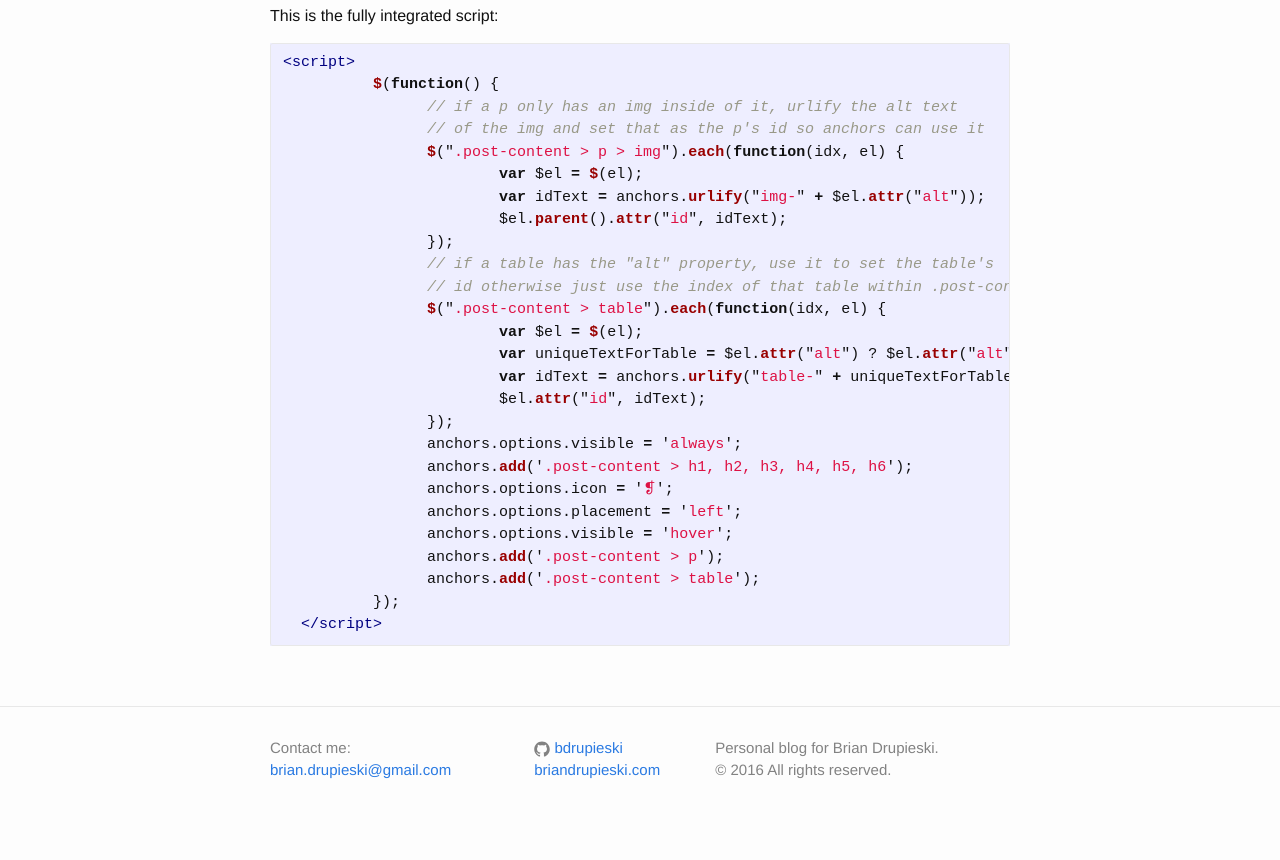
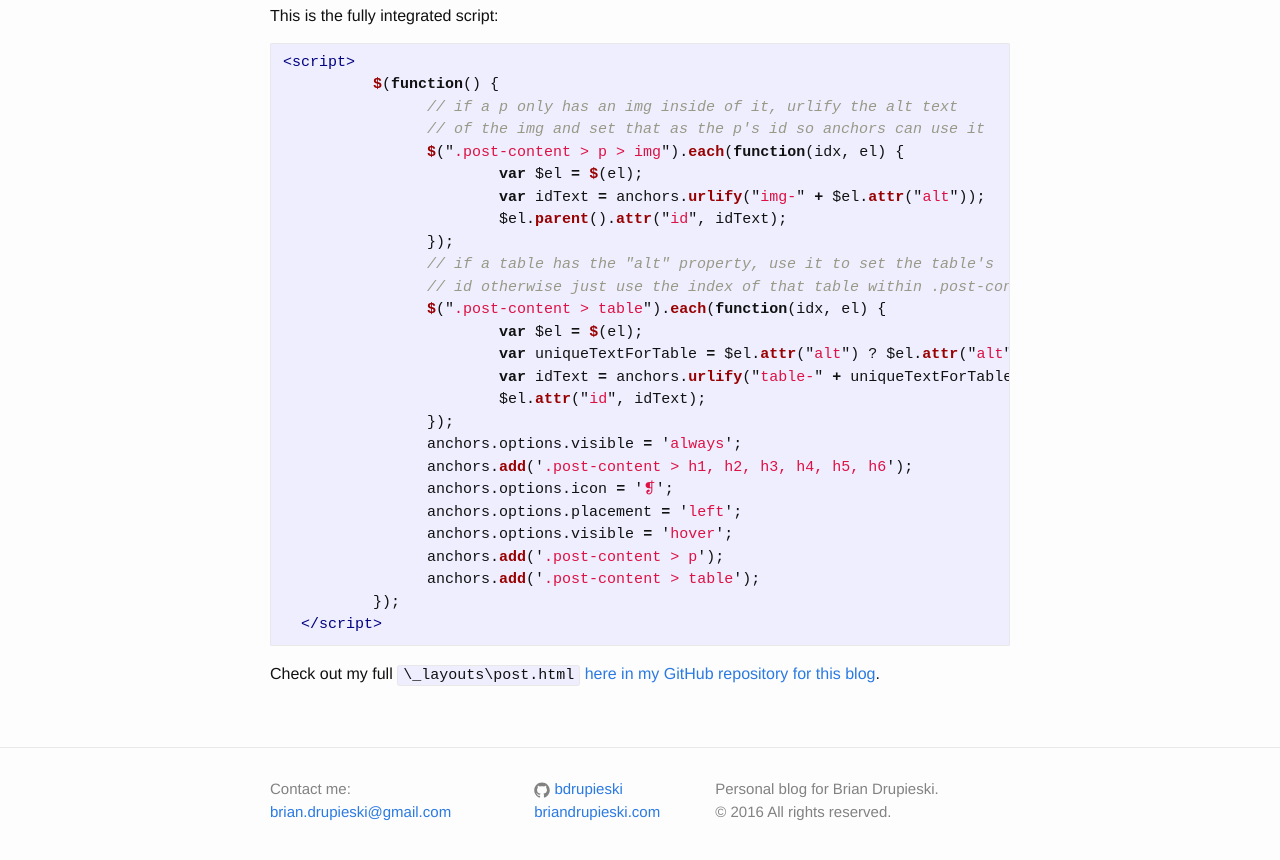
Before and after one commit to bdrupieski/bdrupieski.github.io, a Jekyll site: the page built from _posts/2016-09-13-anchors-in-jekyll-blog.md, in a window 1280 px wide and 900 px high, scrolled down 2971 px. Shown: the top 860 px of the window. Built offline with Jekyll 4.4.1, drawn with Linux system fonts in a browser that asks for light colours.

Commit message:
reference post.html on GitHub

````diff
--- a/_posts/2016-09-13-anchors-in-jekyll-blog.md
+++ b/_posts/2016-09-13-anchors-in-jekyll-blog.md
@@ -136,3 +136,5 @@ This is the fully integrated script:
 	  });
   </script>
 ```
+
+Check out my full `\_layouts\post.html` [here in my GitHub repository for this blog](https://github.com/bdrupieski/bdrupieski.github.io/blob/master/_layouts/post.html).
````
